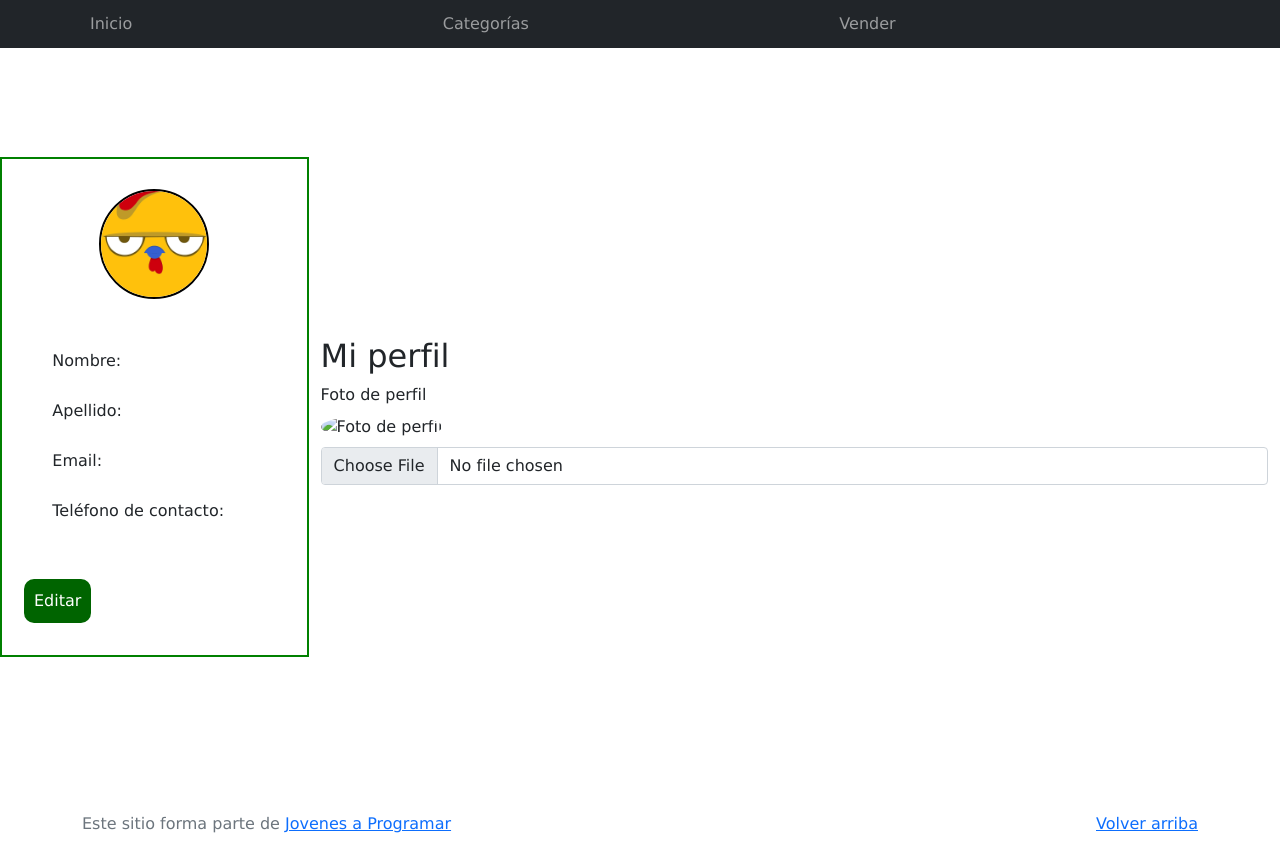
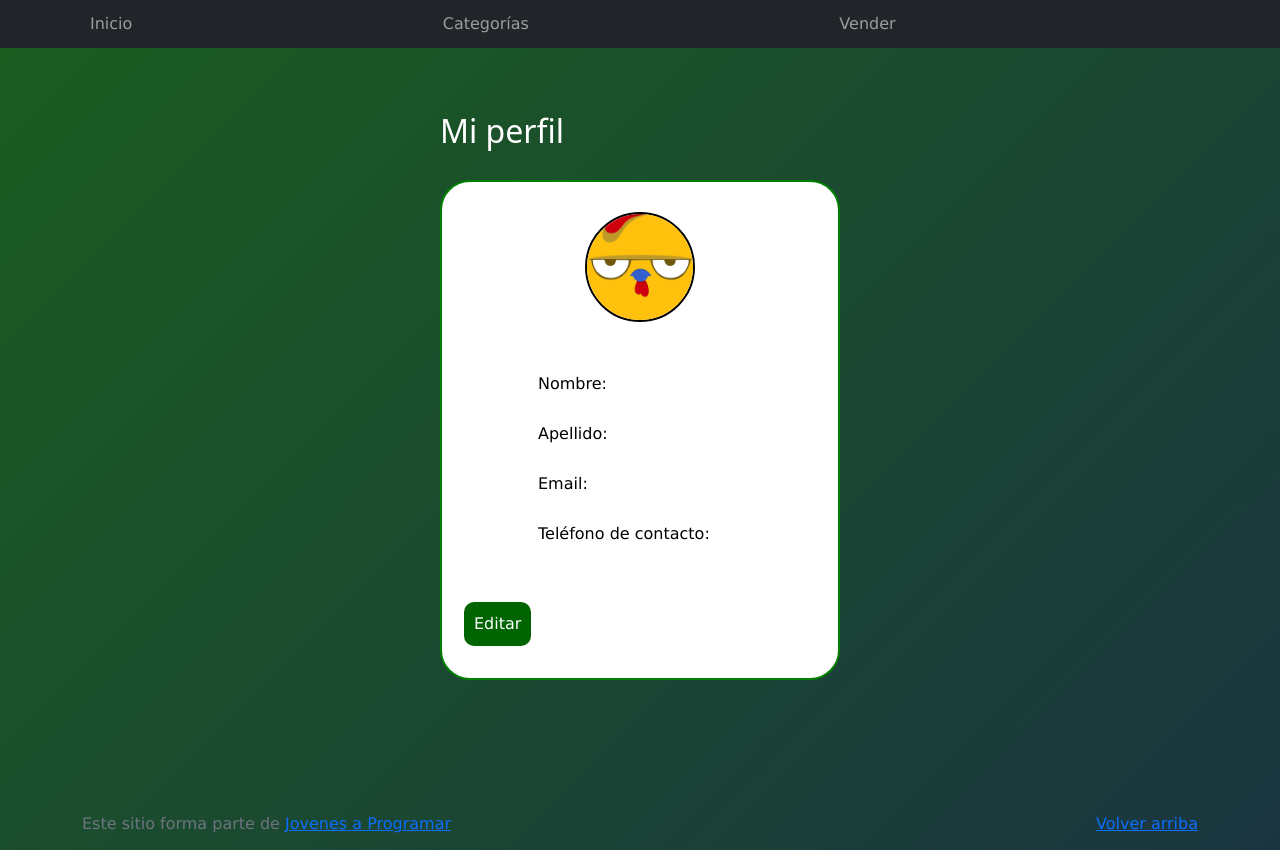
Before and after one commit to Juan-Llado/proyecto-JaPGr5, a plain HTML site: page my-profile.html in a window 1280 px wide. Drawn offline with Linux system fonts and the light colour scheme; sample sign-in values are in the browser's storage.

Commit message:
Cambio perfil

```diff
--- a/css/my-profile.css
+++ b/css/my-profile.css
@@ -1,9 +1,17 @@
+:root {
+--primary-green: rgb(26, 53, 64);
+    --dark-green: #1b5e20;
+  }
 
+body{
+    background: linear-gradient(135deg, var(--dark-green) 0%, var(--primary-green) 100%);
+}
 main{
-    display: flex;
+    display: grid;
+    grid-column: auto;
     justify-content: center;
-    align-items: center;
     margin-top: 5%;
+
 }
 
 footer {
@@ -15,6 +23,9 @@ footer {
     width: 400px;
     height: 500px;
     border: 2px solid green;
+    border-radius: 30px;
+     background-color: white;
+
 }
 
 #contenedorImg{
@@ -24,6 +35,7 @@ footer {
     position: relative;
     margin-bottom: 30px;
     margin-top: 30px;
+    background-color: white;
 }
 
 #formPerfil{
@@ -31,6 +43,8 @@ footer {
     grid-column: auto;
     justify-content: center;
     padding: 20px;
+    color: rgb(0, 0, 0);
+    background-color: white;
 }
 
 #imgPerfil{
@@ -82,3 +96,7 @@ footer {
     margin: 10px;
     cursor: pointer;
 }
+
+h2{
+    color: white;
+}
--- a/my-profile.html
+++ b/my-profile.html
@@ -52,7 +52,7 @@
     </div>
   </nav>
   <main>
-
+    <h2>Mi perfil</h2>
     <div class="container" id="contenedorPerfil">
       <div id="contenedorImg">
         <img src="img/perfil.jpg" alt="foto de perfil" id="imgPerfil">
@@ -81,18 +81,6 @@
         <img src="img/perfiles/perfil4.jpg" alt="foto de perfil" class="opcionPerfil" id="op4">
     </div>
     </div>
-
-
-
-     <div class="container mt-4">
-    <h2>Mi perfil</h2>
-    <div class="mb-3">
-      <label for="profileImageInput" class="form-label">Foto de perfil</label><br>
-      <img id="profileImage" src="img/default-profile.png" alt="Foto de perfil" width="150" class="mb-2 rounded-circle"><br>
-      <input type="file" id="profileImageInput" accept="image/*" class="form-control">
-
-    </div>
-  </div>
 
 
 
```
Also changed, not shown: product-info.css (+3 -19 lines).
